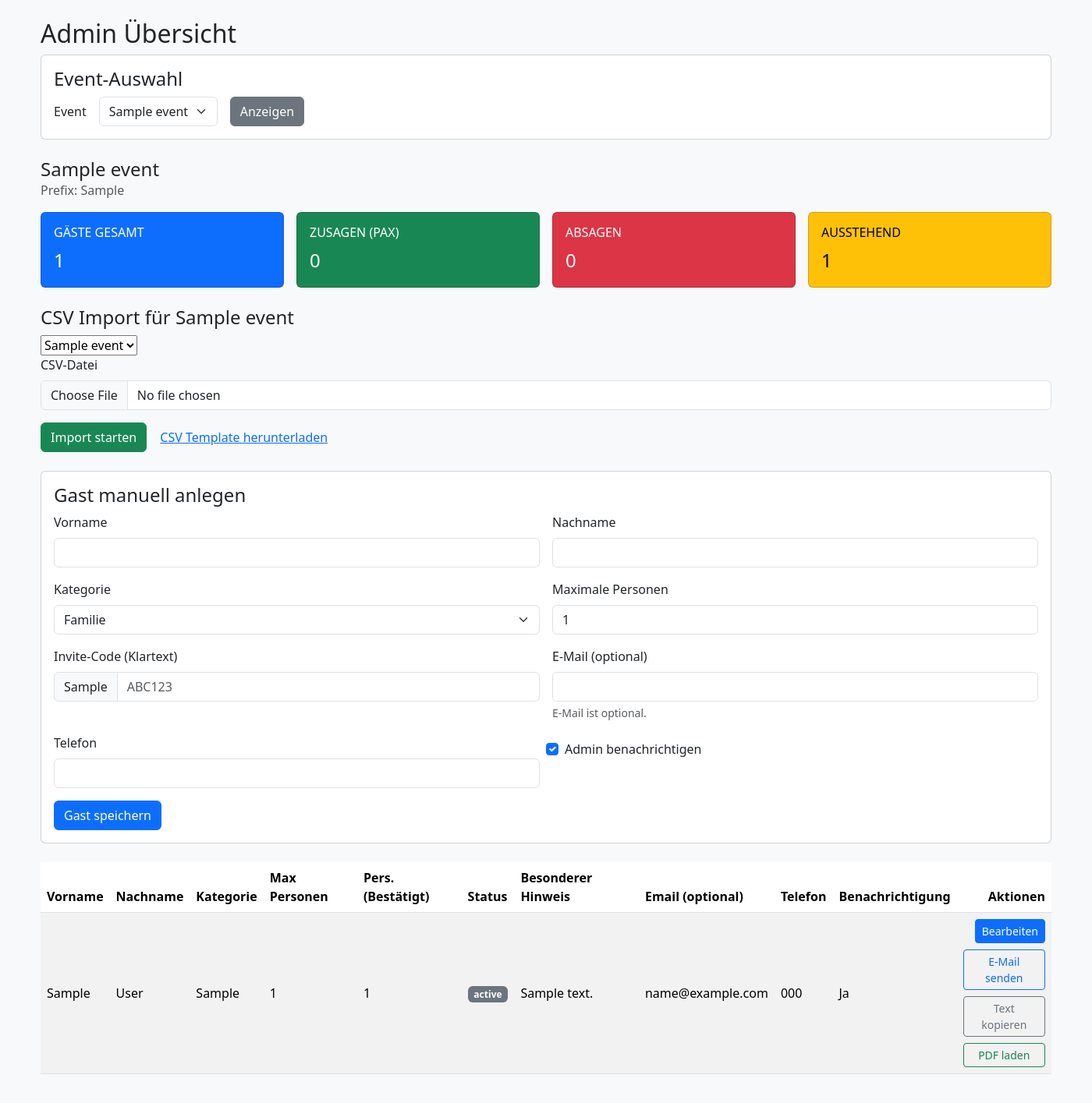
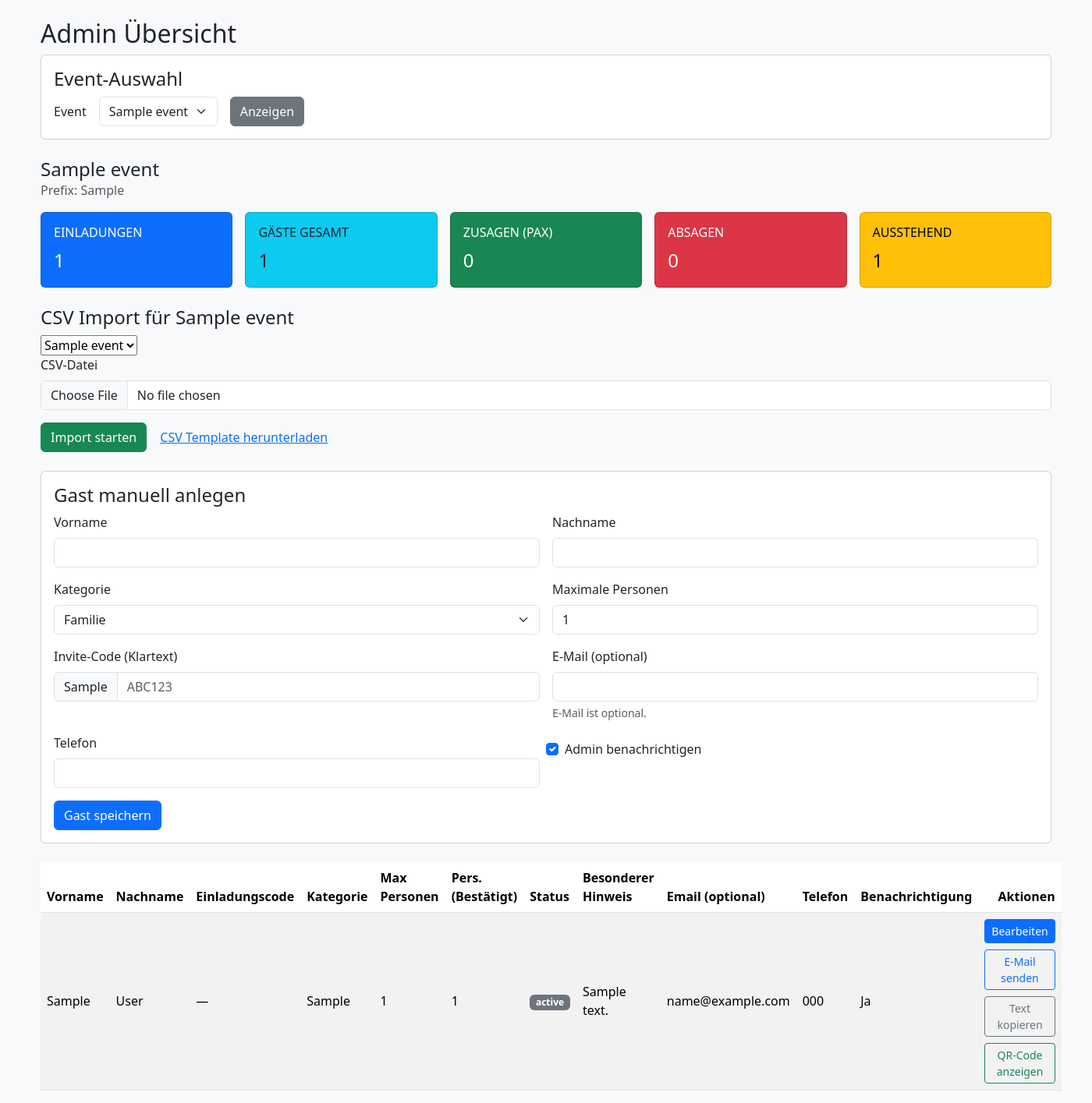
Before and after one commit to OlafZer/event-planner, a Flask app: page /admin in a window 1400 px wide. Shown: the part 54-1469 px from the top of the page at 78% size. Before the commit the page ends 1432 px from the top, so only its background shows below. Run offline with Flask 3, Linux system fonts and the light colour scheme; a user stored in the database is signed in; tables that the repository leaves empty hold one stand-in row (values such as "Sample post"); some libraries are stand-ins or nearby versions.

Commit message:
Enhance admin dashboard guest management

```diff
--- a/app/models.py
+++ b/app/models.py
@@ -39,6 +39,7 @@ class Guest(db.Model):
     category = db.Column(db.String(50), nullable=False)
     max_persons = db.Column(db.Integer, nullable=False, default=1)
     invite_code_hash = db.Column(db.String(64), nullable=False, unique=True)
+    invite_code_plain = db.Column(db.String(8), nullable=True)
     email = db.Column(db.String(255), nullable=True)
     telephone = db.Column(db.String(50), nullable=True)
     status = db.Column(db.String(20), nullable=False, default="save_the_date")
--- a/app/routes/admin.py
+++ b/app/routes/admin.py
@@ -12,6 +12,7 @@ import pyotp
 from flask import Blueprint, Response, abort, flash, redirect, render_template, request, send_file, session, url_for
 from flask_login import current_user, login_required, login_user, logout_user
 from werkzeug.security import generate_password_hash
+from wtforms.validators import NumberRange, Optional as OptionalValidator
 
 from app import db, login_manager
 from app.forms import (
@@ -21,13 +22,14 @@ from app.forms import (
     EventCreateForm,
     GuestActionForm,
     GuestForm,
-    GuestUpdateForm,
+    InviteForm,
 )
 from app.models import AdminUser, Event, Guest
 from app.utils import (
     ALLOWED_CATEGORIES,
     INVITE_CODE_PATTERN,
     build_invite_pdf,
+    generate_qr_png,
     hash_invite_code,
     is_valid_email,
     normalize_invite_code,
@@ -93,6 +95,15 @@ def _prepare_manual_invite_code(code: str, event: Event) -> Optional[str]:
     if not re.fullmatch(r"^[A-Z0-9]{6}$", normalized):
         return None
     return f"{event.code_prefix}{normalized}"
+
+
+def _configure_invite_form(form: InviteForm, guest: Guest) -> None:
+    """Apply guest-specific validation rules to an invite form instance."""
+
+    form.confirmed_persons.validators = [
+        OptionalValidator(),
+        NumberRange(min=0, max=guest.max_persons, message="Bitte innerhalb der Einladung bleiben."),
+    ]
 
 
 @admin_bp.route("/admin/login", methods=["GET", "POST"])
@@ -171,7 +182,6 @@ def admin_dashboard() -> Response | str:
     upload_form = CsvUploadForm()
     guest_form = GuestForm()
     action_form = GuestActionForm()
-    update_forms: dict[int, GuestUpdateForm] = {}
     upload_form.event_id.choices = [(event.id, event.name) for event in available_events if event]
 
     if current_user.is_super_admin and event_form.submit_event.data:
@@ -295,6 +305,7 @@ def admin_dashboard() -> Response | str:
                     category=category,
                     max_persons=max_persons,
                     invite_code_hash=code_hash,
+                    invite_code_plain=normalized_code,
                     email=email_value,
                     telephone=telephone,
                     notify_admin=notify_admin_value,
@@ -332,6 +343,7 @@ def admin_dashboard() -> Response | str:
                     category=guest_form.category.data,
                     max_persons=guest_form.max_persons.data,
                     invite_code_hash=code_hash,
+                    invite_code_plain=normalized_code,
                     email=guest_form.email.data or None,
                     telephone=guest_form.telephone.data or None,
                     notify_admin=guest_form.notify_admin.data,
@@ -342,21 +354,26 @@ def admin_dashboard() -> Response | str:
                 return redirect(url_for("admin.admin_dashboard", event_id=active_event.id))
 
     guests: Iterable[Guest] = []
-    stats = {"total": 0, "pax_yes": 0, "declined": 0, "open": 0}
+    invite_forms: dict[int, InviteForm] = {}
+    stats = {"invitations": 0, "guests_total": 0, "pax_yes": 0, "declined": 0, "open": 0}
     if active_event:
         guests = Guest.query.filter_by(event_id=active_event.id).order_by(Guest.first_name, Guest.last_name).all()
-        update_forms = {
-            guest.id: GuestUpdateForm(
+        invite_forms = {
+            guest.id: InviteForm(
                 formdata=None,
                 data={
-                    "guest_id": guest.id,
                     "status": guest.status,
                     "confirmed_persons": guest.confirmed_persons,
+                    "notes": guest.notes or "",
                 },
             )
             for guest in guests
         }
-        stats["total"] = len(guests)
+        for guest in guests:
+            _configure_invite_form(invite_forms[guest.id], guest)
+
+        stats["invitations"] = len(guests)
+        stats["guests_total"] = sum(guest.max_persons for guest in guests)
         stats["pax_yes"] = (
             db.session.query(db.func.coalesce(db.func.sum(Guest.confirmed_persons), 0))
             .filter_by(event_id=active_event.id, status="zusage")
@@ -376,7 +393,7 @@ def admin_dashboard() -> Response | str:
         active_event=active_event,
         available_events=available_events,
         action_form=action_form,
-        update_forms=update_forms,
+        invite_forms=invite_forms,
         stats=stats,
     )
 
@@ -464,39 +481,40 @@ def update_guest_status(event_id: int, guest_id: int) -> Response:
 
     _require_event_access(event_id)
     guest = Guest.query.filter_by(id=guest_id, event_id=event_id).first_or_404()
-    form = GuestUpdateForm()
+    form = InviteForm()
+    _configure_invite_form(form, guest)
     if not form.validate_on_submit():
         flash("Bitte überprüfe die Eingaben für den Gast.", "danger")
         return redirect(url_for("admin.admin_dashboard", event_id=event_id))
-    try:
-        submitted_guest_id = int(form.guest_id.data)
-    except (TypeError, ValueError):
-        abort(400)
-    if submitted_guest_id != guest_id:
-        abort(400)
 
-    confirmed_persons = form.confirmed_persons.data
-    if confirmed_persons is None:
-        confirmed_persons = 0
-    if confirmed_persons > guest.max_persons:
-        flash("Die bestätigten Personen dürfen das maximale Kontingent nicht überschreiten.", "danger")
-        return redirect(url_for("admin.admin_dashboard", event_id=event_id))
+    status_value = form.status.data
+    confirmed_persons = form.confirmed_persons.data or 0
+    confirmed_persons = min(confirmed_persons, guest.max_persons) if status_value == "zusage" else 0
 
-    guest.status = form.status.data
+    guest.status = status_value
     guest.confirmed_persons = confirmed_persons
+    guest.notes = form.notes.data or None
     db.session.commit()
     flash("Gaststatus wurde aktualisiert.", "success")
     return redirect(url_for("admin.admin_dashboard", event_id=event_id))
 
 
-@admin_bp.route("/admin/event/<int:event_id>/guest/<int:guest_id>/pdf")
+@admin_bp.route("/admin/event/<int:event_id>/guest/<int:guest_id>/qr")
 @login_required
-def download_guest_pdf(event_id: int, guest_id: int) -> Response:
-    """Return a PDF invitation for the guest."""
+def guest_qr_code(event_id: int, guest_id: int) -> Response:
+    """Return a QR code image for the guest invite link."""
 
     _require_event_access(event_id)
     guest = Guest.query.filter_by(id=guest_id, event_id=event_id).first_or_404()
     invite_url = url_for("public.invite", event_id=event_id, code=guest.invite_code_hash, _external=True)
-    pdf_bytes = build_invite_pdf(guest, guest.event, invite_url)
-    filename = f"Einladung_{guest.first_name}.pdf"
-    return send_file(BytesIO(pdf_bytes), mimetype="application/pdf", as_attachment=True, download_name=filename)
+    qr_buffer = generate_qr_png(invite_url)
+    filename = f"QR_{guest.first_name}.png"
+    return send_file(qr_buffer, mimetype="image/png", download_name=filename)
+
+
+@admin_bp.route("/admin/event/<int:event_id>/guest/<int:guest_id>/pdf")
+@login_required
+def download_guest_pdf(event_id: int, guest_id: int) -> Response:
+    """Backward-compatible alias that now returns the QR code instead of a PDF."""
+
+    return redirect(url_for("admin.guest_qr_code", event_id=event_id, guest_id=guest_id))
--- a/db_schema.sql
+++ b/db_schema.sql
@@ -29,6 +29,7 @@ CREATE TABLE IF NOT EXISTS guests (
     category VARCHAR(50) NOT NULL,
     max_persons INT NOT NULL DEFAULT 1,
     invite_code_hash CHAR(64) NOT NULL UNIQUE,
+    invite_code_plain CHAR(8) NULL,
     email VARCHAR(255) NULL,
     telephone VARCHAR(50) NULL,
     status VARCHAR(20) NOT NULL DEFAULT 'save_the_date',
@@ -56,3 +57,4 @@ CREATE TABLE IF NOT EXISTS access_log (
 -- ALTER TABLE events ADD COLUMN event_date DATETIME NOT NULL AFTER description;
 -- ALTER TABLE events ADD COLUMN invitation_text TEXT NOT NULL AFTER event_date;
 -- ALTER TABLE events ADD COLUMN background_image_url VARCHAR(512) NULL AFTER invitation_text;
+-- ALTER TABLE guests ADD COLUMN invite_code_plain CHAR(8) NULL AFTER invite_code_hash;
--- a/scripts/create_demo_data.py
+++ b/scripts/create_demo_data.py
@@ -93,6 +93,7 @@ def create_demo_guests(event: Event, count: int) -> list[tuple[str, str, str]]:
             category=random.choice(ALLOWED_CATEGORIES),
             max_persons=random.randint(1, 4),
             invite_code_hash=hash_invite_code(invite_code),
+            invite_code_plain=invite_code,
             email=faker.email(),
             telephone=faker.phone_number(),
             status=random.choice(status_choices),
--- a/templates/admin_dashboard.html
+++ b/templates/admin_dashboard.html
@@ -88,12 +88,20 @@
       <h4 class="mb-0">{{ active_event.name }}</h4>
       <div class="text-muted">Prefix: {{ active_event.code_prefix }}</div>
   </div>
-  <div class="row row-cols-1 row-cols-md-4 g-3 mb-4">
+  <div class="row row-cols-1 row-cols-md-5 g-3 mb-4">
       <div class="col">
           <div class="card text-bg-primary">
               <div class="card-body">
+                  <h6 class="text-uppercase">Einladungen</h6>
+                  <p class="fs-4 mb-0">{{ stats.invitations }}</p>
+              </div>
+          </div>
+      </div>
+      <div class="col">
+          <div class="card text-bg-info text-dark">
+              <div class="card-body">
                   <h6 class="text-uppercase">Gäste gesamt</h6>
-                  <p class="fs-4 mb-0">{{ stats.total }}</p>
+                  <p class="fs-4 mb-0">{{ stats.guests_total }}</p>
               </div>
           </div>
       </div>
@@ -201,6 +209,7 @@
           <tr>
               <th>Vorname</th>
               <th>Nachname</th>
+              <th>Einladungscode</th>
               <th>Kategorie</th>
               <th>Max Personen</th>
               <th>Pers. (Bestätigt)</th>
@@ -217,6 +226,7 @@
           <tr>
               <td>{{ guest.first_name }}</td>
               <td>{{ guest.last_name or '' }}</td>
+              <td>{{ guest.invite_code_plain or '—' }}</td>
               <td>{{ guest.category }}</td>
               <td>{{ guest.max_persons }}</td>
               <td>{{ guest.confirmed_persons }}</td>
@@ -230,7 +240,7 @@
               <td>{{ guest.telephone or '—' }}</td>
               <td>{{ 'Ja' if guest.notify_admin else 'Nein' }}</td>
               <td class="text-end">
-                  <div class="d-flex flex-column gap-2 align-items-end">
+                  <div class="d-flex flex-wrap gap-2 justify-content-end">
                       <button
                           type="button"
                           class="btn btn-sm btn-primary"
@@ -240,17 +250,17 @@
                           Bearbeiten
                       </button>
                       {% if guest.email %}
-                      <form method="post" action="{{ url_for('admin.send_guest_email', event_id=active_event.id, guest_id=guest.id) }}" class="w-100">
+                      <form method="post" action="{{ url_for('admin.send_guest_email', event_id=active_event.id, guest_id=guest.id) }}" class="d-inline">
                           {{ action_form.csrf_token }}
                           <input type="hidden" name="guest_id" value="{{ guest.id }}">
                           <input type="hidden" name="action" value="email">
-                          <button type="submit" class="btn btn-sm btn-outline-primary w-100">E-Mail senden</button>
+                          <button type="submit" class="btn btn-sm btn-outline-primary">E-Mail senden</button>
                       </form>
                       {% endif %}
-                      <button type="button" class="btn btn-sm btn-outline-secondary copy-text w-100" data-text="Hallo {{ guest.first_name }}, hier ist deine Einladung für {{ active_event.name }}: {{ url_for('public.invite', event_id=active_event.id, code=guest.invite_code_hash, _external=True) }}">
+                      <button type="button" class="btn btn-sm btn-outline-secondary copy-text" data-text="Hallo {{ guest.first_name }}, hier ist deine Einladung für {{ active_event.name }}: {{ url_for('public.invite', event_id=active_event.id, code=guest.invite_code_hash, _external=True) }}">
                         Text kopieren
                       </button>
-                      <a class="btn btn-sm btn-outline-success w-100" href="{{ url_for('admin.download_guest_pdf', event_id=active_event.id, guest_id=guest.id) }}">PDF laden</a>
+                      <a class="btn btn-sm btn-outline-success" href="{{ url_for('admin.guest_qr_code', event_id=active_event.id, guest_id=guest.id) }}" target="_blank" rel="noopener">QR-Code anzeigen</a>
                   </div>
               </td>
           </tr>
@@ -258,7 +268,7 @@
       </tbody>
   </table>
   {% for guest in guests %}
-  {% set update_form = update_forms[guest.id] %}
+  {% set invite_form = invite_forms[guest.id] %}
   <div class="modal fade" id="editGuestModal-{{ guest.id }}" tabindex="-1" aria-labelledby="editGuestLabel-{{ guest.id }}" aria-hidden="true">
       <div class="modal-dialog">
           <div class="modal-content">
@@ -267,22 +277,26 @@
                   <button type="button" class="btn-close" data-bs-dismiss="modal" aria-label="Schließen"></button>
               </div>
               <form method="post" action="{{ url_for('admin.update_guest_status', event_id=active_event.id, guest_id=guest.id) }}">
-                  {{ update_form.hidden_tag() }}
+                  {{ invite_form.hidden_tag() }}
                   <div class="modal-body">
                       <div class="mb-3">
-                          <label class="form-label" for="status-{{ guest.id }}">Status</label>
-                          {{ update_form.status(class_='form-select', id='status-' ~ guest.id) }}
+                          {{ invite_form.status.label(class_='form-label', for_='status-' ~ guest.id) }}
+                          {{ invite_form.status(class_='form-select', id='status-' ~ guest.id) }}
                       </div>
                       <div class="mb-3">
-                          <label class="form-label" for="confirmed-{{ guest.id }}">Bestätigte Personen</label>
-                          {{ update_form.confirmed_persons(
+                          {{ invite_form.confirmed_persons.label(class_='form-label', for_='confirmed-' ~ guest.id) }}
+                          {{ invite_form.confirmed_persons(
                               class_='form-control',
                               id='confirmed-' ~ guest.id,
                               type='number',
                               min=0,
                               max=guest.max_persons
                           ) }}
-                          <div class="form-text">Max {{ guest.max_persons }}</div>
+                          <div class="form-text">Bitte maximal {{ guest.max_persons }} Personen eintragen.</div>
+                      </div>
+                      <div class="mb-3">
+                          {{ invite_form.notes.label(class_='form-label', for_='notes-' ~ guest.id) }}
+                          {{ invite_form.notes(class_='form-control', id='notes-' ~ guest.id) }}
                       </div>
                       <p class="mb-0 text-muted small">Maximale Personen laut Einladung: {{ guest.max_persons }}</p>
                   </div>
```
Also changed, not shown: scripts/import_guests.py (+5 -3 lines).
